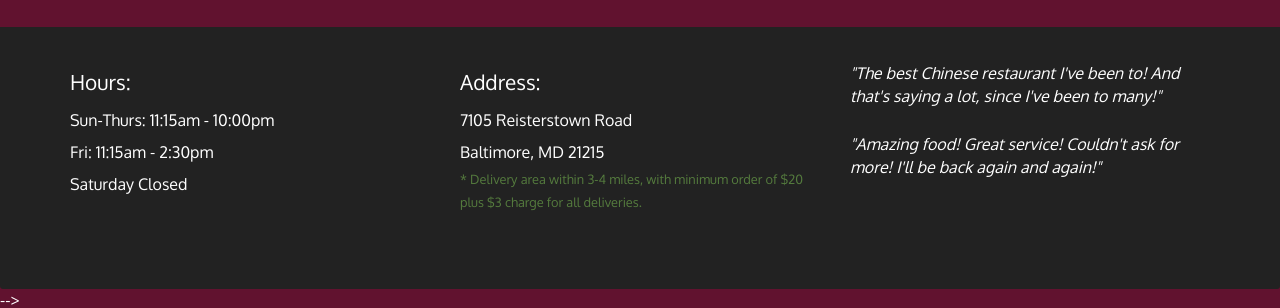
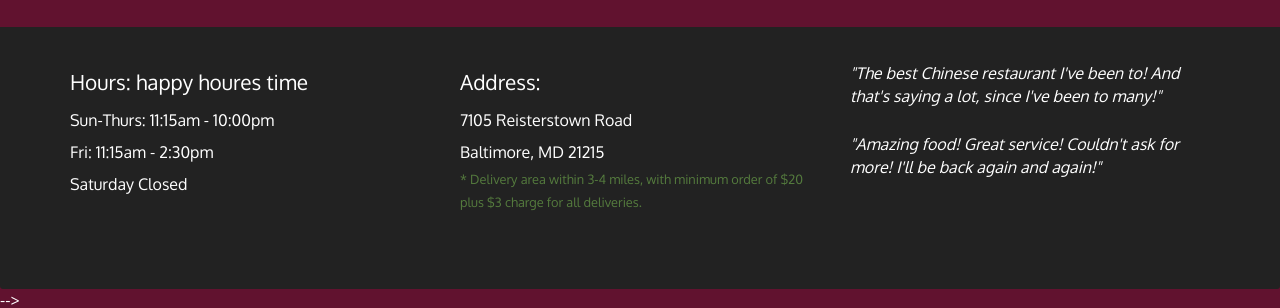
Before and after one commit to HEMANTH-B-G-01-03/Hospital_management_System_React, a website: page index.html in a window 1280 px wide. Shown: the part 973-1281 px from the top of the page. Drawn offline with Linux system fonts and the light colour scheme.

Commit message:
small text change

```diff
--- a/index.html
+++ b/index.html
@@ -77,7 +77,9 @@
     <div class="container">
       <div class="row">
         <section id="hours" class="col-sm-4">
-          <span>Hours:</span><br>
+          <span>Hours:
+            happy houres time
+          </span><br>
           Sun-Thurs: 11:15am - 10:00pm<br>
           Fri: 11:15am - 2:30pm<br>
           Saturday Closed
```
